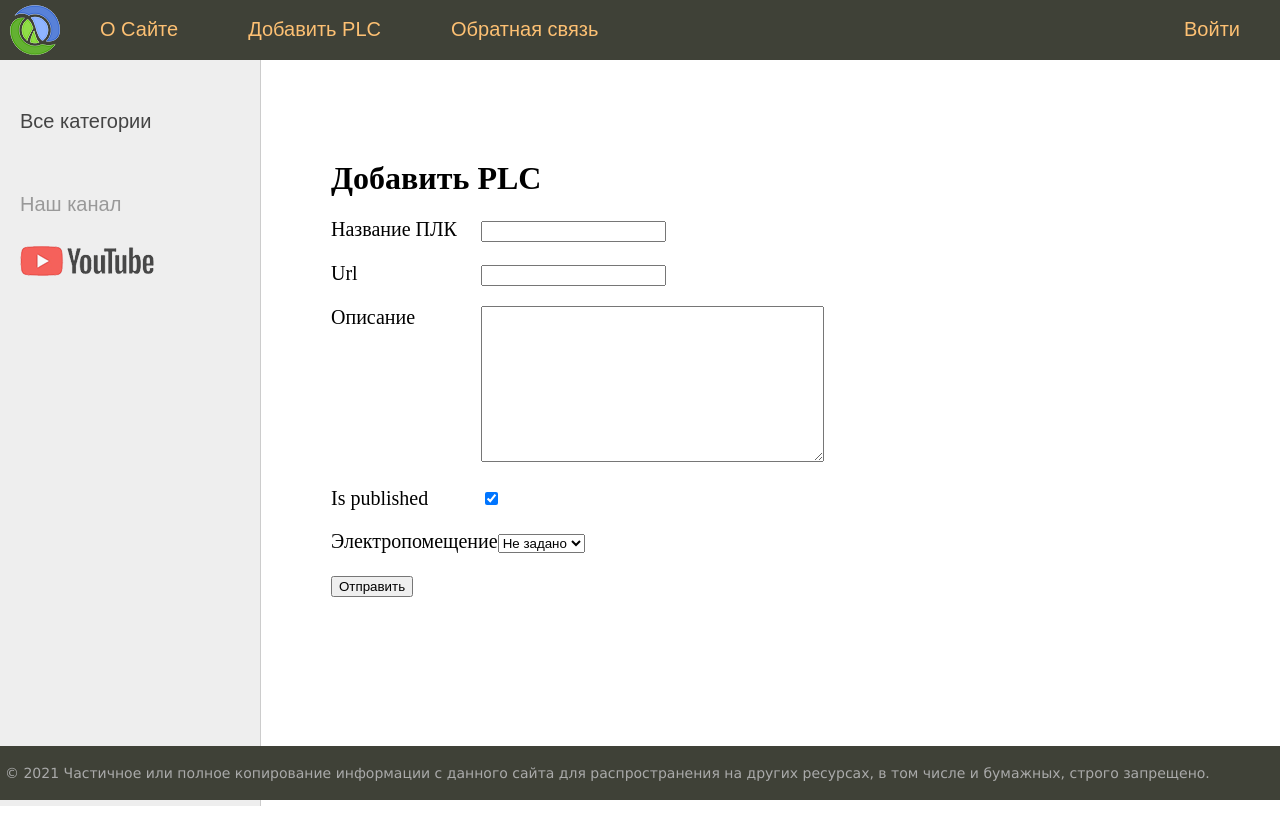
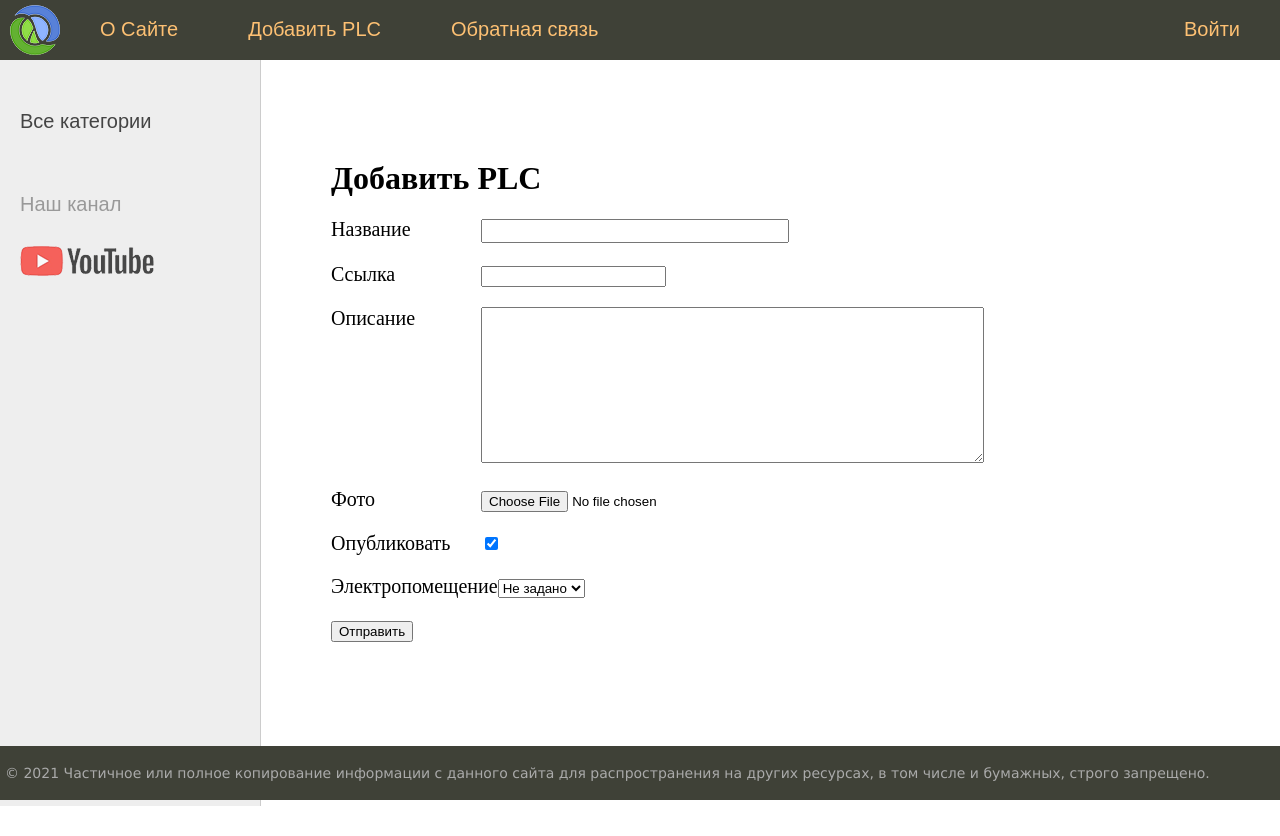
Before and after one commit to dr-i-boleet/selfedu_django, a Django app: page /add_plc/ in a window 1280 px wide. Run offline with Django 4.2, Linux system fonts and the light colour scheme; data that the repository does not hold is empty.

Commit message:
lesson 14

```diff
--- a/dsp/forms.py
+++ b/dsp/forms.py
@@ -1,10 +1,31 @@
 from django import forms
+from django.core.exceptions import ValidationError
+
 from dsp.models import *
 
 
-class AddPlcForm(forms.Form):
-    name = forms.CharField(max_length=255, label='Название ПЛК')
-    slag = forms.SlugField(max_length=255, label='Url')
-    description = forms.CharField(widget=forms.Textarea(attrs={'col': 60, 'row': 5}), label='Описание')
-    is_published = forms.BooleanField(initial=True)
-    room = forms.ModelChoiceField(queryset=Room.objects.all(), label='Электропомещение', empty_label='Не задано')
+#class AddPlcForm(forms.Form):
+#    name = forms.CharField(max_length=255, label='Название ПЛК')
+#    slag = forms.SlugField(max_length=255, label='Url')
+#    description = forms.CharField(widget=forms.Textarea(attrs={'col': 60, 'row': 5}), label='Описание')
+#    is_published = forms.BooleanField(initial=True)
+#    room = forms.ModelChoiceField(queryset=Room.objects.all(), label='Электропомещение', empty_label='Не задано')
+
+class AddPlcForm(forms.ModelForm):
+
+    def __init__(self, *args, **kwargs):
+        super().__init__(*args, **kwargs)
+        self.fields['room'].empty_label = 'Не задано'
+
+    class Meta:
+        model = Plc
+        fields = ['name', 'slag', 'description', 'photo', 'is_published', 'room']
+        widgets = {
+            'name': forms.TextInput(attrs={'class': 'form-input'}),
+            'description': forms.Textarea(attrs={'cols': 60, 'rows': 10}),
+        }
+
+    def clean_name(self):
+        name = self.cleaned_data['name']
+        if len(name) > 16:
+            raise ValidationError('Поле не должно быть длиннее 16 символов')
--- a/dsp/models.py
+++ b/dsp/models.py
@@ -5,14 +5,14 @@ from django.urls import reverse
 
 
 class Plc(models.Model):
-    name = models.CharField(max_length=255)
-    slag = models.SlugField(max_length=255, unique=True, db_index=True)
-    description = models.TextField(blank=True)
-    photo = models.ImageField(upload_to='photo/%Y/%m/%d/', null=True)
+    name = models.CharField(max_length=255, verbose_name='Название')
+    slag = models.SlugField(max_length=255, unique=True, db_index=True, verbose_name='Ссылка')
+    description = models.TextField(blank=True, verbose_name='Описание')
+    photo = models.ImageField(upload_to='photo/%Y/%m/%d/', verbose_name='Фото')
     dt_created = models.DateTimeField(auto_now_add=True)
     dt_updated = models.DateTimeField(auto_now=True)
-    is_published = models.BooleanField(default=True)
-    room = models.ForeignKey('Room', on_delete=models.PROTECT, null=True)
+    is_published = models.BooleanField(default=True, verbose_name='Опубликовать')
+    room = models.ForeignKey('Room', on_delete=models.PROTECT, null=True, verbose_name='Электропомещение')
 
     def __str__(self):
         return f'{self.name}: {self.description}'
--- a/dsp/templates/dsp/add_plc.html
+++ b/dsp/templates/dsp/add_plc.html
@@ -2,7 +2,7 @@
 
 {% block content %}
     <h1>{{ title }}</h1>
-    <form action="{% url 'add_plc' %}" method="post">
+    <form action="{% url 'add_plc' %}" method="post" enctype="multipart/form-data">
         {% csrf_token %}
         <div class="form-error">{{ form.non_field_errors }}</div>
         {% for f in form %}
--- a/dsp/views.py
+++ b/dsp/views.py
@@ -31,11 +31,8 @@ def add_plc(request):
     if request.method == 'POST':
         form = AddPlcForm(request.POST)
         if form.is_valid():
-            try:
-                Plc.objects.create(**form.cleaned_data)
-                return redirect('main')
-            except:
-                form.add_error(None, 'Ошибка добавления данных!')
+            form.save()
+            return redirect('main')
 
     else:
         form = AddPlcForm()
```
